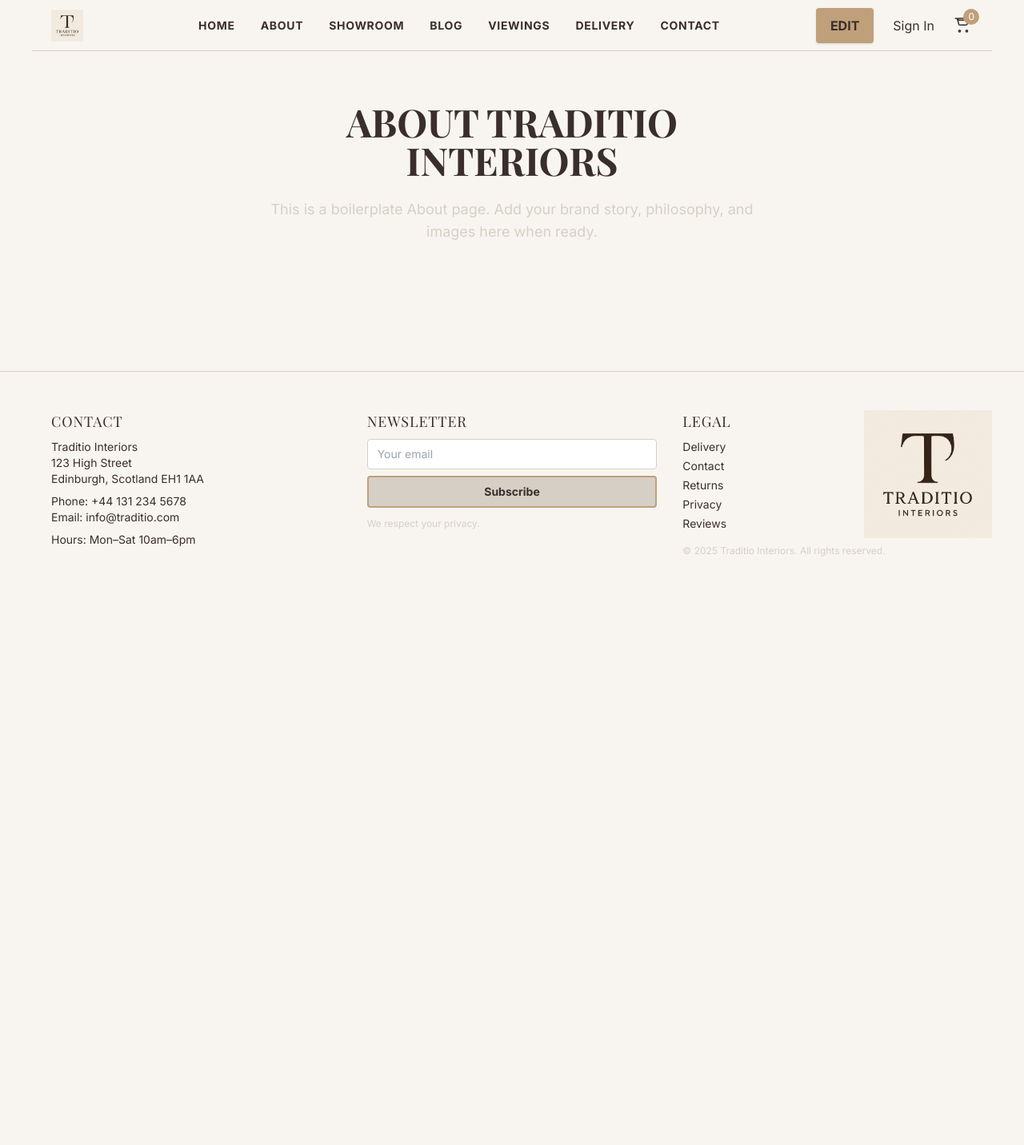
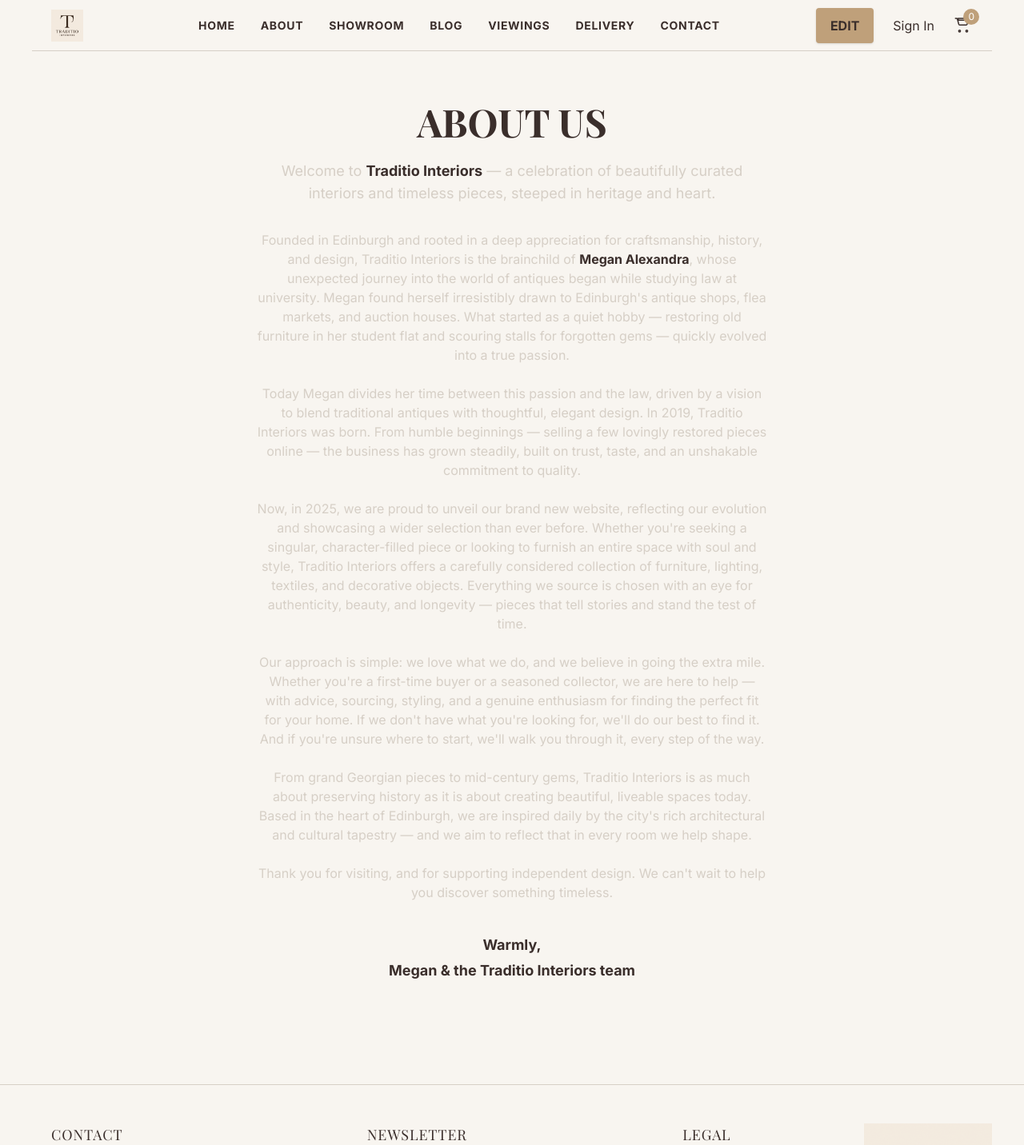
Before and after one commit to AutoJenny/traditio, a Next.js app in the folder traditio-next-site/: page /about in a window 1280 px wide. Shown: the top 1432 px of the page at 80% size. Before the commit the page ends 800 px from the top, so only its background shows below. Built offline with nearby package versions, Linux system fonts and the light colour scheme.

Commit message:
feat(about): add full brand story and philosophy, styled for elegance and clarity

```diff
--- a/traditio-next-site/src/app/about/page.tsx
+++ b/traditio-next-site/src/app/about/page.tsx
@@ -1,8 +1,32 @@
 export default function About() {
   return (
     <main className="max-w-2xl mx-auto py-16 px-4 text-center">
-      <h1 className="font-heading text-4xl md:text-5xl font-bold uppercase text-espresso mb-6">About Traditio Interiors</h1>
-      <p className="font-body text-lg text-sand mb-8">This is a boilerplate About page. Add your brand story, philosophy, and images here when ready.</p>
+      <h1 className="font-heading text-4xl md:text-5xl font-bold uppercase text-espresso mb-6">About Us</h1>
+      <p className="font-body text-lg text-sand mb-8">
+        Welcome to <span className="font-bold text-espresso">Traditio Interiors</span> — a celebration of beautifully curated interiors and timeless pieces, steeped in heritage and heart.
+      </p>
+      <p className="font-body text-base text-sand mb-6">
+        Founded in Edinburgh and rooted in a deep appreciation for craftsmanship, history, and design, Traditio Interiors is the brainchild of <span className="font-semibold text-espresso">Megan Alexandra</span>, whose unexpected journey into the world of antiques began while studying law at university. Megan found herself irresistibly drawn to Edinburgh's antique shops, flea markets, and auction houses. What started as a quiet hobby — restoring old furniture in her student flat and scouring stalls for forgotten gems — quickly evolved into a true passion.
+      </p>
+      <p className="font-body text-base text-sand mb-6">
+        Today Megan divides her time between this passion and the law, driven by a vision to blend traditional antiques with thoughtful, elegant design. In 2019, Traditio Interiors was born. From humble beginnings — selling a few lovingly restored pieces online — the business has grown steadily, built on trust, taste, and an unshakable commitment to quality.
+      </p>
+      <p className="font-body text-base text-sand mb-6">
+        Now, in 2025, we are proud to unveil our brand new website, reflecting our evolution and showcasing a wider selection than ever before. Whether you're seeking a singular, character-filled piece or looking to furnish an entire space with soul and style, Traditio Interiors offers a carefully considered collection of furniture, lighting, textiles, and decorative objects. Everything we source is chosen with an eye for authenticity, beauty, and longevity — pieces that tell stories and stand the test of time.
+      </p>
+      <p className="font-body text-base text-sand mb-6">
+        Our approach is simple: we love what we do, and we believe in going the extra mile. Whether you're a first-time buyer or a seasoned collector, we are here to help — with advice, sourcing, styling, and a genuine enthusiasm for finding the perfect fit for your home. If we don't have what you're looking for, we'll do our best to find it. And if you're unsure where to start, we'll walk you through it, every step of the way.
+      </p>
+      <p className="font-body text-base text-sand mb-6">
+        From grand Georgian pieces to mid-century gems, Traditio Interiors is as much about preserving history as it is about creating beautiful, liveable spaces today. Based in the heart of Edinburgh, we are inspired daily by the city's rich architectural and cultural tapestry — and we aim to reflect that in every room we help shape.
+      </p>
+      <p className="font-body text-base text-sand mb-8">
+        Thank you for visiting, and for supporting independent design. We can't wait to help you discover something timeless.
+      </p>
+      <div className="mt-10">
+        <p className="font-body text-lg text-espresso font-semibold mb-1">Warmly,</p>
+        <p className="font-body text-lg text-espresso font-bold">Megan &amp; the Traditio Interiors team</p>
+      </div>
     </main>
   );
 }
```
Also changed, not shown: 2 other files (tests, documents, lock files or other folders).
